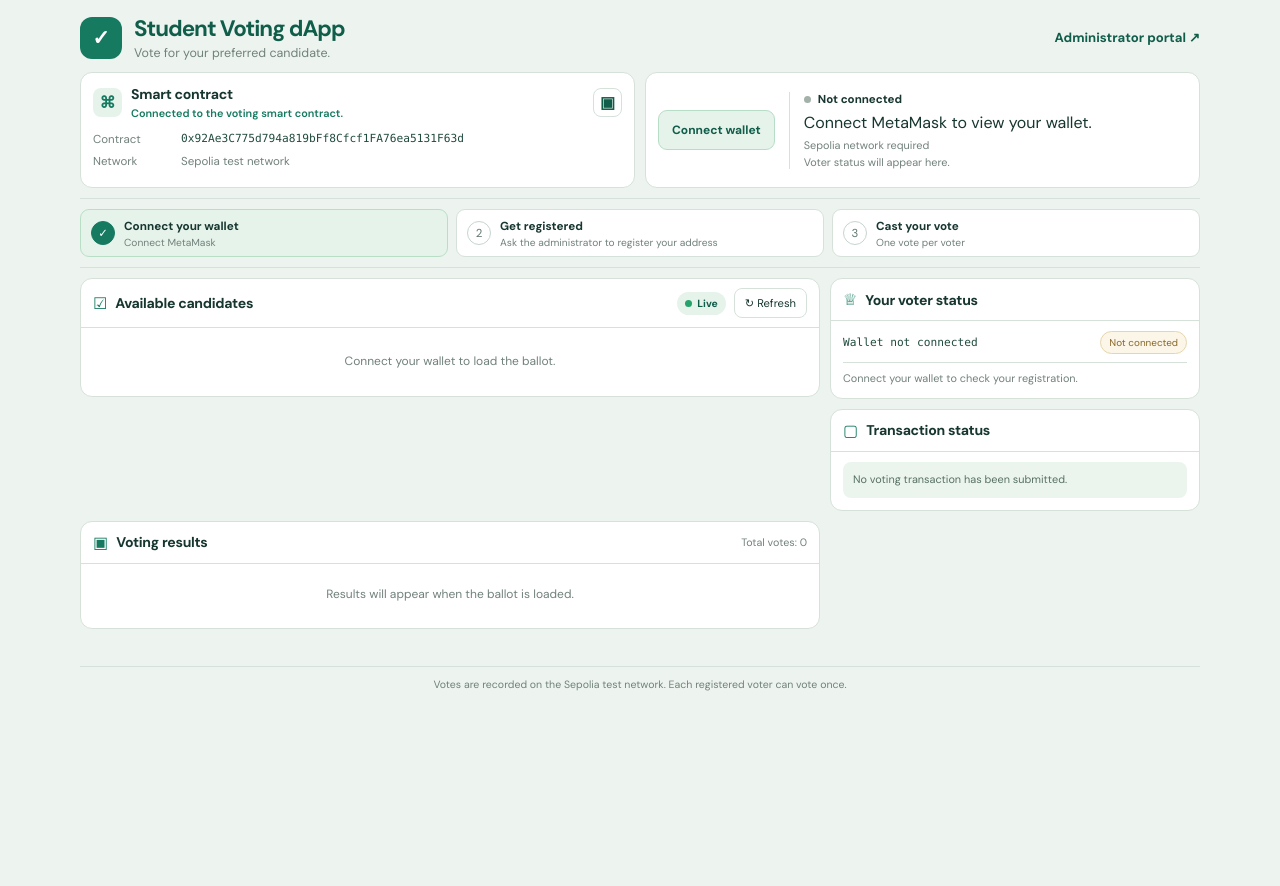
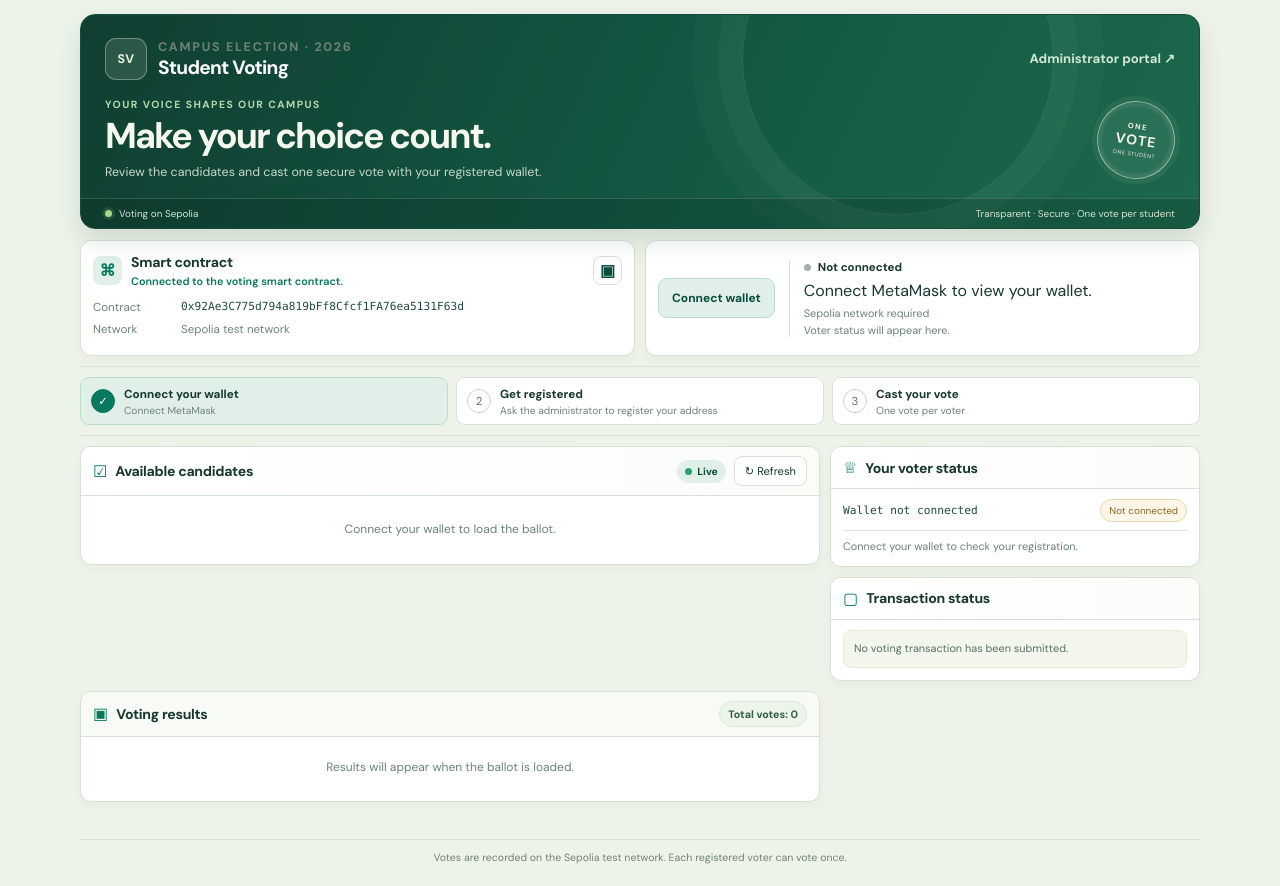
Before and after one commit to ONE-RW/student-voting-dapp, a website: page frontend/vote.html in a window 1280 px wide. Before the commit the page ends 800 px from the top, so only its background shows below. Drawn offline with nearby package versions, Linux system fonts and the light colour scheme.

Commit message:
Updated project features

```diff
--- a/frontend/style.css
+++ b/frontend/style.css
@@ -90,6 +90,40 @@ code { color: #214b3f; font-family: ui-monospace, SFMono-Regular, Consolas, mono
 #message { min-height: 18px; margin: 9px 0 5px; color: var(--accent-dark); font-size: .73rem; font-weight: 600; text-align: center; }
 #message.error { color: var(--danger); }
 .app-footer { margin-top: 10px; padding-top: 11px; border-top: 1px solid var(--line); color: var(--muted); font-size: .66rem; text-align: center; }
+.voter-page { --accent: #08785e; --accent-dark: #084d3e; --accent-soft: #e0f0e8; --ink: #16382f; --muted: #6d8279; background: #eef3e9; }
+.voter-page .container { padding-top: 0; }
+.election-hero { position: relative; overflow: hidden; margin-bottom: 11px; padding: 22px 24px 0; border: 1px solid #174b3a; border-radius: 15px; color: #f4f8ed; background: linear-gradient(115deg, #103f32 0%, #145844 56%, #1d684d 100%); box-shadow: 0 12px 26px rgba(18,67,49,.14); }
+.election-hero::after { position: absolute; top: -112px; right: 145px; width: 310px; height: 310px; border: 1px solid rgba(215,239,197,.12); border-radius: 50%; content: ""; box-shadow: 0 0 0 24px rgba(215,239,197,.035), 0 0 0 50px rgba(215,239,197,.025); pointer-events: none; }
+.hero-topline, .hero-message, .hero-ribbon { position: relative; z-index: 1; }
+.hero-topline { display: flex; align-items: center; justify-content: space-between; gap: 16px; }
+.election-hero .app-brand { gap: 11px; }
+.election-hero .brand-mark { border: 1px solid rgba(226,241,217,.36); border-radius: 11px; color: #eaf4df; background: rgba(235,246,226,.12); font-size: .78rem; letter-spacing: .04em; }
+.brand-kicker { margin: 0 0 2px; color: #a9cdb4; font-size: .61rem; font-weight: 700; letter-spacing: .14em; text-transform: uppercase; }
+.election-hero .app-brand h1 { color: #fff; font-size: 1.2rem; letter-spacing: -.04em; }
+.election-hero .admin-link { color: #d0e7d2; }
+.hero-message { display: flex; min-height: 118px; align-items: center; justify-content: space-between; gap: 22px; padding: 17px 0 15px; }
+.hero-overline { margin: 0 0 6px; color: #b5d8af; font-size: .65rem; font-weight: 700; letter-spacing: .14em; text-transform: uppercase; }
+.hero-message h2 { margin: 0; color: #f4f8ed; font-size: clamp(1.55rem, 3vw, 2.25rem); line-height: 1.05; letter-spacing: -.055em; }
+.hero-message p:last-child { max-width: 490px; margin: 8px 0 0; color: #c5d8ca; font-size: .78rem; line-height: 1.5; }
+.election-seal { display: flex; width: 78px; height: 78px; flex: 0 0 auto; align-items: center; justify-content: center; flex-direction: column; border: 1px solid rgba(227,239,213,.58); border-radius: 50%; color: #f2f6e6; background: rgba(230,241,220,.08); box-shadow: 0 0 0 5px rgba(230,241,220,.06), inset 0 0 0 4px rgba(230,241,220,.07); transform: rotate(8deg); }
+.election-seal span { font-size: .47rem; font-weight: 700; letter-spacing: .2em; }
+.election-seal strong { font-size: .88rem; letter-spacing: .07em; }
+.election-seal small { margin-top: 2px; font-size: .34rem; letter-spacing: .12em; }
+.hero-ribbon { display: flex; justify-content: space-between; gap: 12px; margin: 0 -24px; padding: 8px 24px; border-top: 1px solid rgba(236,246,227,.15); color: #d2e2d0; background: rgba(6,39,29,.22); font-size: .62rem; }
+.hero-ribbon span:first-child { display: inline-flex; align-items: center; gap: 7px; }
+.hero-ribbon .status-dot { background: #a8d78e; box-shadow: 0 0 0 3px rgba(168,215,142,.13); }
+.voter-page .info-card, .voter-page .panel { border-color: #d6e0d3; border-radius: 11px; box-shadow: 0 4px 12px rgba(34,69,47,.035); }
+.voter-page .panel-heading { background: linear-gradient(90deg, #fff 0%, #fbfcf8 100%); }
+.voter-page .candidate { transition: transform .16s ease, border-color .16s ease, box-shadow .16s ease; }
+.voter-page .candidate:hover { transform: translateY(-1px); border-color: #9fc6ae; box-shadow: 0 5px 12px rgba(31,91,63,.08); }
+.voter-page .candidate-avatar { border: 1px solid #d2e5d8; background: linear-gradient(145deg, #eaf5eb, #dceee2); }
+.voter-page .vote-button { border-color: #a9cbb5; color: #0c6049; }
+.voter-page .results-section .panel-heading { background: #f8fbf5; }
+.voter-page .total-votes { padding: 5px 8px; border: 1px solid #d9e7d9; border-radius: 99px; color: #315d48; background: #edf5e9; font-weight: 700; }
+.voter-page .result-track { background: #e8eee1; }
+.voter-page .result-fill { background: linear-gradient(90deg, #168462, #80a74a); }
+.voter-page .transaction-message { border: 1px solid #e4eadb; background: #f3f6eb; }
+.voter-page .app-footer { color: #718276; }
 body:not(.voter-page) { color: #17253b; background: radial-gradient(circle at 8% 0%, #e4f7f6 0, transparent 31rem), linear-gradient(135deg, #f8faff 0%, #eef1fb 100%); }
 body:not(.voter-page) .container { width: min(1100px, calc(100% - 40px)); min-height: calc(100vh - 48px); margin: 24px auto; overflow: hidden; border: 1px solid rgba(220,227,237,.92); border-radius: 20px; background: rgba(255,255,255,.94); box-shadow: 0 20px 60px rgba(31,42,70,.12); }
 body:not(.voter-page) .hero { padding: 28px 42px 36px; color: #fff; background: linear-gradient(120deg, #202e62 0%, #4532a2 55%, #0f958b 130%); }
@@ -157,6 +191,15 @@ body:not(.voter-page) #message { min-height: 24px; margin: 6px 42px 20px; color:
   .voter-page .step { min-height: 46px; }
   .voter-page .panel-heading { padding-right: 10px; padding-left: 10px; }
   .voter-page .quiet-button { padding: 7px 8px; }
+  .election-hero { padding: 17px 16px 0; border-radius: 0 0 13px 13px; }
+  .election-hero::after { top: -75px; right: -105px; }
+  .hero-message { min-height: 108px; }
+  .hero-message h2 { max-width: 230px; font-size: 1.55rem; }
+  .hero-message p:last-child { max-width: 275px; font-size: .7rem; }
+  .election-seal { width: 61px; height: 61px; }
+  .election-seal strong { font-size: .72rem; }
+  .election-seal small { font-size: .29rem; }
+  .hero-ribbon { margin-right: -16px; margin-left: -16px; padding-right: 16px; padding-left: 16px; font-size: .55rem; }
   body:not(.voter-page) .container { width: 100%; margin: 0; border: 0; border-radius: 0; }
   body:not(.voter-page) .hero { padding: 22px 18px 24px; }
   body:not(.voter-page) .dashboard { grid-template-columns: 1fr; grid-template-areas: "candidates" "admin" "results"; gap: 12px; padding: 16px 18px 12px; }
--- a/frontend/vote.html
+++ b/frontend/vote.html
@@ -12,9 +12,10 @@
 </head>
 <body class="voter-page">
 <div class="container">
-<header class="app-header">
-  <div class="app-brand"><span class="brand-mark" aria-hidden="true">&#10003;</span><div><h1>Student Voting dApp</h1><p>Vote for your preferred candidate.</p></div></div>
-  <a class="admin-link" href="index.html">Administrator portal <span aria-hidden="true">&#8599;</span></a>
+<header class="election-hero">
+  <div class="hero-topline"><div class="app-brand"><span class="brand-mark" aria-hidden="true">SV</span><div><p class="brand-kicker">Campus election · 2026</p><h1>Student Voting</h1></div></div><a class="admin-link" href="index.html">Administrator portal <span aria-hidden="true">&#8599;</span></a></div>
+  <div class="hero-message"><div><p class="hero-overline">Your voice shapes our campus</p><h2>Make your choice count.</h2><p>Review the candidates and cast one secure vote with your registered wallet.</p></div><div class="election-seal" aria-label="One student, one vote"><span>ONE</span><strong>VOTE</strong><small>ONE STUDENT</small></div></div>
+  <div class="hero-ribbon"><span><i class="status-dot"></i> Voting on Sepolia</span><span>Transparent · Secure · One vote per student</span></div>
 </header>
 <section class="top-grid" aria-label="Wallet and contract information">
   <article class="info-card contract-card">
```
Also changed, not shown: frontend/vote.js (line endings or trailing spaces).
